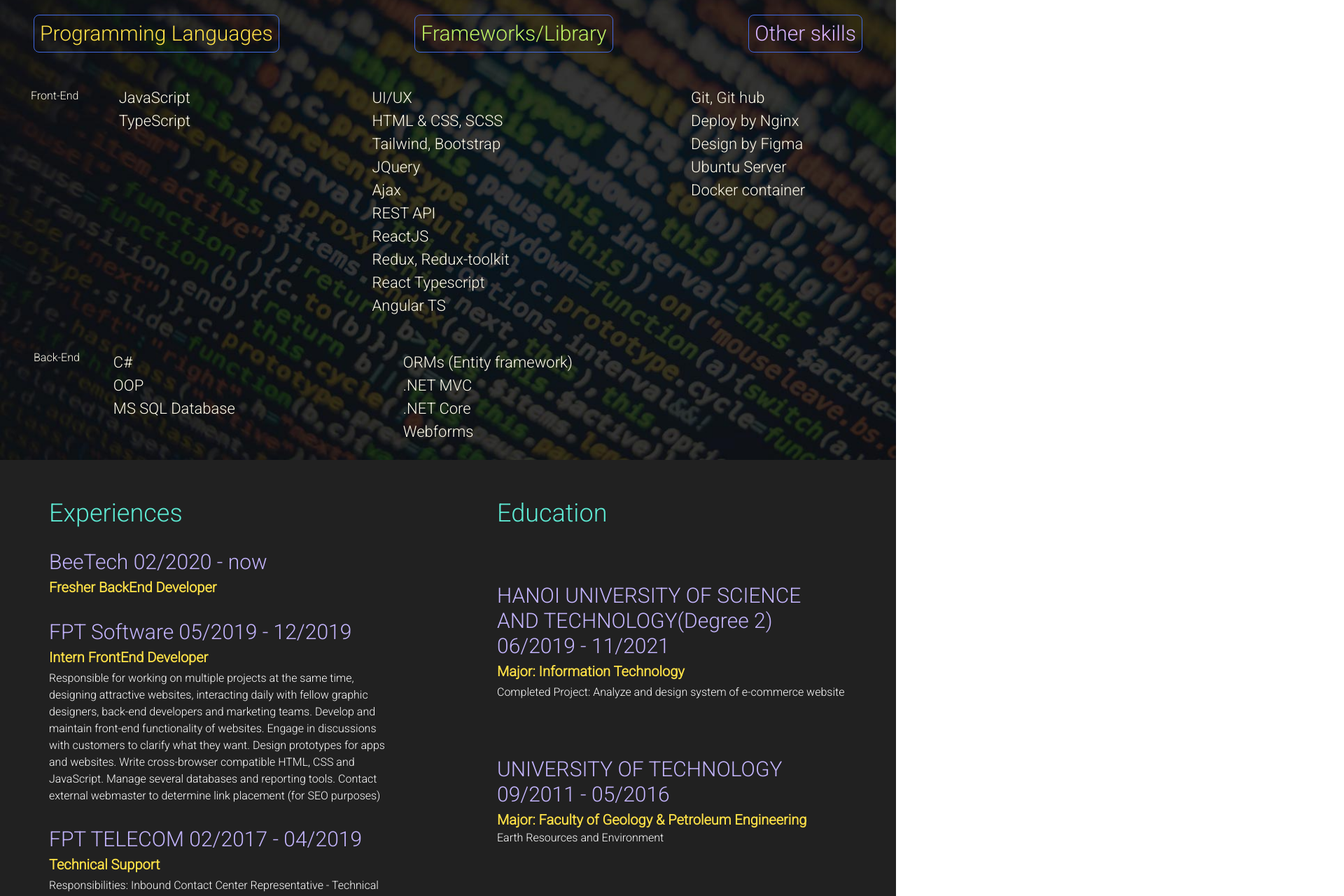
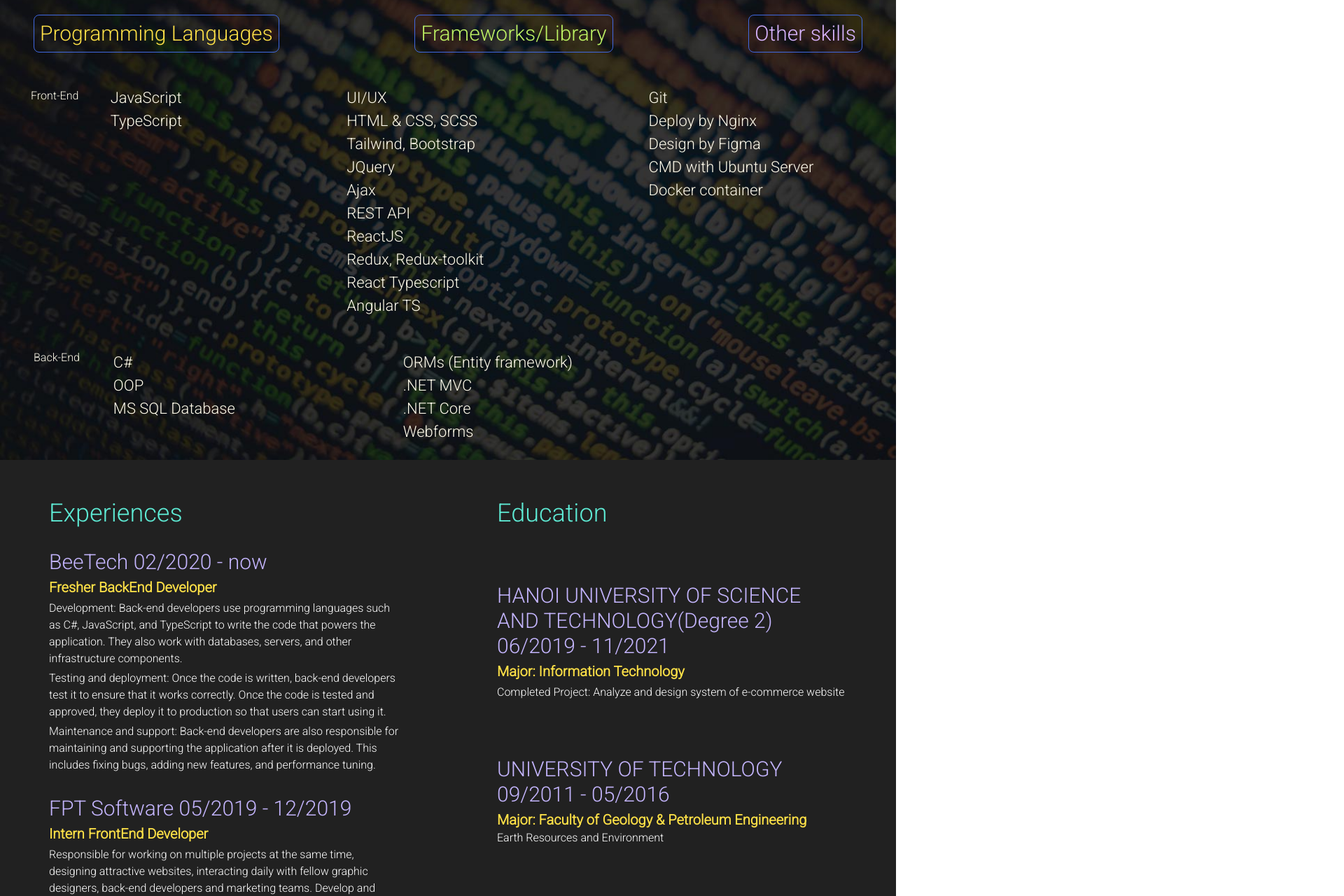
Before and after one commit to TheFlash2022/cv-online, a React (Create React App) app: page / in a window 1280 px wide. Shown: the part 1480-2760 px from the top of the page at 70% size, 1920 px wide, since content can reach past the window. Built offline with nearby package versions, Linux system fonts and the light colour scheme.

Commit message:
update skill and exp

```diff
--- a/src/component/Experiences.tsx
+++ b/src/component/Experiences.tsx
@@ -18,7 +18,9 @@ const Experiences: React.FC = () => {
           <b className="text-yellow-300 text-xl">
             {t("Fresher BackEnd Developer")}
           </b>
-          <p className="mt-1">{t("")}</p>
+          <p className="mt-1">{t(`Development: Back-end developers use programming languages such as C#, JavaScript, and TypeScript to write the code that powers the application. They also work with databases, servers, and other infrastructure components.`)}</p>
+          <p className="mt-1">{t(`Testing and deployment: Once the code is written, back-end developers test it to ensure that it works correctly. Once the code is tested and approved, they deploy it to production so that users can start using it.`)}</p>
+          <p className="mt-1">{t(`Maintenance and support: Back-end developers are also responsible for maintaining and supporting the application after it is deployed. This includes fixing bugs, adding new features, and performance tuning.`)}</p>
         </div>
         <div className="mt-8">
           <h4 className="text-3xl mb-1 text-violet-300">
--- a/src/component/Footer.tsx
+++ b/src/component/Footer.tsx
@@ -9,7 +9,7 @@ const Footer: React.FC = () => {
       <div className="text-center text-6xl">
         <a
           className="animate__animated animate__heartBeat animate__infinite"
-          href="https://drive.google.com/file/d/1wssVegXCdCsl6hwHDV5c6xYGyLXc1xPX/view?usp=sharing"
+          href="#"
           target="_blank"
           rel="noreferrer"
         >
--- a/src/component/Skills.tsx
+++ b/src/component/Skills.tsx
@@ -40,10 +40,10 @@ const Skills: React.FC = () => {
             <p></p>
           </div>
           <div className="other">
-            <p>Git, Git hub</p>
+            <p>Git</p>
             <p>Deploy by Nginx</p>
             <p>Design by Figma</p>
-            <p>Ubuntu Server</p>
+            <p>CMD with Ubuntu Server</p>
             <p>Docker container</p>
           </div>
         </div>
--- a/src/i18n.js
+++ b/src/i18n.js
@@ -24,6 +24,10 @@ const resources = {
         "Chịu trách nhiệm làm việc với nhiều dự án cùng lúc, thiết kế các trang web hấp dẫn, tương tác hàng ngày với các bạn thiết kế đồ họa, back-end developer và nhóm tiếp thị. Phát triển và duy trì chức năng front-end của các trang web. Tham gia thảo luận với khách hàng để làm rõ những gì họ muốn. Thiết kế prototypes cho ứng dụng và trang web. Viết HTML, CSS và JavaScript tương thích với nhiều trình duyệt (cross-browser). Quản lý một số cơ sở dữ liệu và các công cụ báo cáo. Liên hệ với quản trị viên web bên ngoài để xác định vị trí đặt link (cho mục đích SEO)",
       "FPT TELECOM": "Công ty cổ phần viễn thông FPT Telecom",
       "Technical Support": "Hỗ trợ kĩ thuật",
+
+      "Development: Back-end developers use programming languages such as C#, JavaScript, and TypeScript to write the code that powers the application. They also work with databases, servers, and other infrastructure components.":"Phát triển: sử dụng các ngôn ngữ lập trình như C#, JavaScript và TypeScript để viết mã hỗ trợ ứng dụng. làm việc với cơ sở dữ liệu, máy chủ và các thành phần cơ sở hạ tầng khác.",
+      "Testing and deployment: Once the code is written, back-end developers test it to ensure that it works correctly. Once the code is tested and approved, they deploy it to production so that users can start using it.":"Kiểm tra và triển khai: Sau khi mã code được viết, kiểm tra nó để đảm bảo rằng nó hoạt động chính xác. Sau khi mã được kiểm tra và phê duyệt thì sẽ triển khai mã đó vào sản xuất để người dùng có thể bắt đầu sử dụng.",
+      "Maintenance and support: Back-end developers are also responsible for maintaining and supporting the application after it is deployed. This includes fixing bugs, adding new features, and performance tuning.":"Bảo trì và hỗ trợ: chịu trách nhiệm duy trì và hỗ trợ ứng dụng sau khi được triển khai. Điều này bao gồm sửa lỗi, thêm tính năng mới và điều chỉnh hiệu suất.",
 
       "Responsibilities: Inbound Contact Center Representative - Technical Support Collect clients' technical inquiries realated to internet, television stations and relevant services; Handle clients' complaints with clear explanations and solutions, especially for internet connection; Provide clear and detailed company's products, procedures and after sales services.":
         "Trách nhiệm: Tổng đài viên chăm sóc khách hàng - hỗ trợ khách hàng về các vấn đề kĩ thuật liên quan tới mạng internet, dịch vụ truyền hình và các dịch vụ liên quan, xử lý các khiếu nại của khách hàng với các giải thích và giải pháp rõ ràng, đặc biệt là đối với kết nối Internet; Cung cấp các sản phẩm, quy trình và dịch vụ sau khi bán hàng rõ ràng và chi tiết.",
--- a/src/pages/Home.tsx
+++ b/src/pages/Home.tsx
@@ -4,7 +4,6 @@ import Contact from "../component/Contact";
 import Experiences from "../component/Experiences";
 import Footer from "../component/Footer";
 import Language from "../component/Language";
-import MyProject from "../component/MyProject";
 import Skills from "../component/Skills";
 import BasicSpeedDial from "../component/SpeedDial";
 
@@ -17,7 +16,6 @@ const Home = () => {
       <AboutMe />
       <Skills />
       <Experiences />
-      <MyProject />
       <Footer />
     </div>
   );
```
